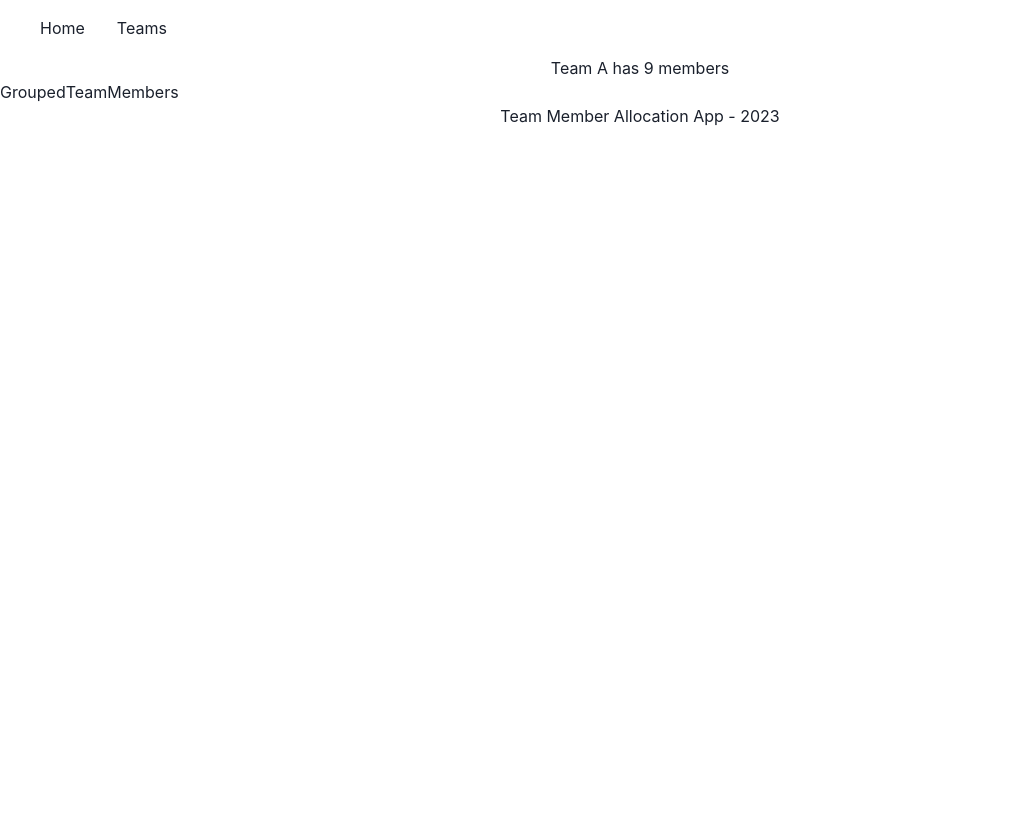
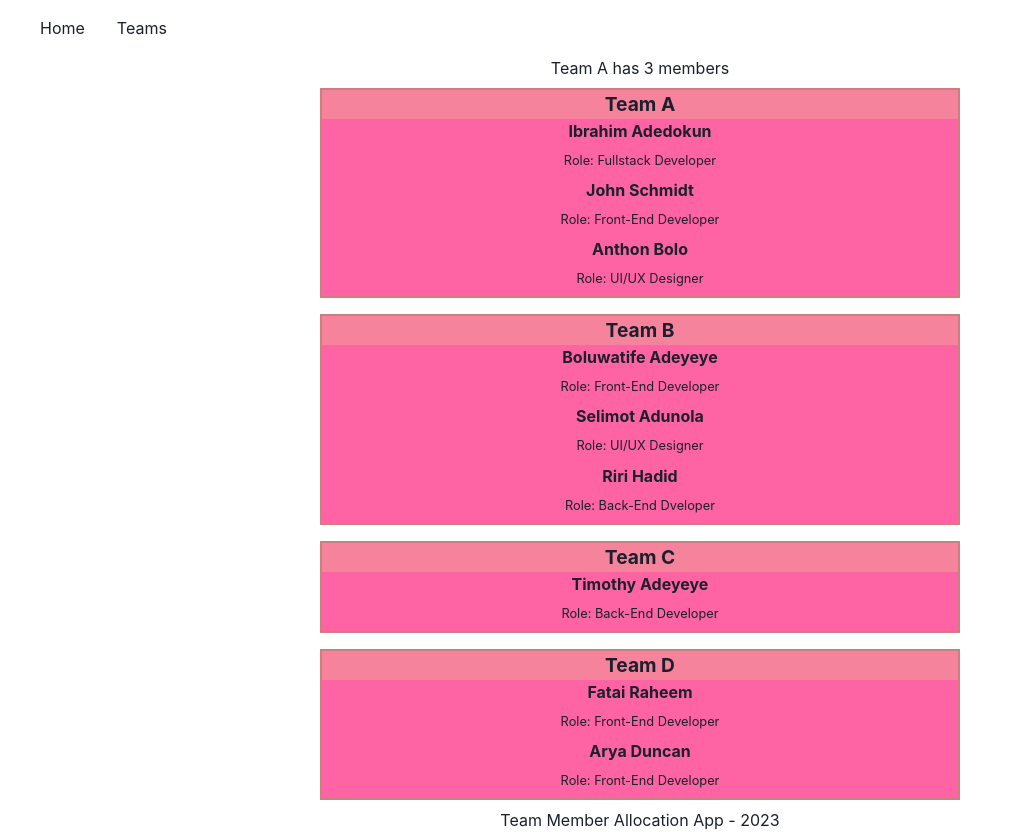
Before and after one commit to Adebayorr/freecode-react-one, a React (Vite) app: page /GroupedTeamMembers in a window 1280 px wide. Shown: the whole page, without its empty margins (0-1022 px from the left). Before the commit the page ends 800 px from the top, so only its background shows below. Built offline with nearby package versions, Linux system fonts and the light colour scheme.

Commit message:
styled the GroupedTeamMembers component

```diff
--- a/src/App.jsx
+++ b/src/App.jsx
@@ -102,7 +102,8 @@ function App() {
                 <Route index element={ <Employees
                 employees={employees} handleEmployeeCardClick={handleEmployeeCardClick}
                 handleTeamSelection={handleTeamSelection} selectedTeam={selectedTeam} />}/>
-                <Route path="/GroupedTeamMembers" element={<GroupedTeamMembers />}/>
+                <Route path="/GroupedTeamMembers" element={<GroupedTeamMembers employees={employees}
+                    selectedTeam={selectedTeam} setTeam={setTeam} />}/>
                 <Route path="*" element={<NotFound />} />
             </Route>
         )
--- a/src/Employees.jsx
+++ b/src/Employees.jsx
@@ -15,7 +15,7 @@ const Employees = ({handleEmployeeCardClick, handleTeamSelection, selectedTeam,
                 <option value="Team C">Team C</option>
                 <option value="Team D">Team D</option>
             </Select>
-            <SimpleGrid width={"60%"} spacing={10} margin={"20px auto"} columns={3}>
+            <SimpleGrid width={"60%"} spacing={10} margin={"20px auto"} columns={3} minW={"800px"} >
             {employees.map(employee => (
                     <Card key={employee.id} onClick={handleEmployeeCardClick} id={employee.id}
                     boxShadow={employee.team === selectedTeam?"#00000084 0px 1px 4px,#00000084 0 1px 4px": "#00000054 0 1px 1.5px"}>
@@ -23,7 +23,7 @@ const Employees = ({handleEmployeeCardClick, handleTeamSelection, selectedTeam,
                             <img src={employee.gender === "male" ? male : female} alt="" />
                         </CardBody>
                         <CardFooter>
-                            <Flex flexDirection={"column"} alignItems={"flex-start"}>
+                            <Flex className="employee-flex" flexDirection={"column"} alignItems={"flex-start"}>
                                 <h4>Name: { employee.fullName }</h4>
                                 <p>Role: { employee.role }</p>
                                 <p>Team { employee.team }</p>
@@ -37,10 +37,10 @@ const Employees = ({handleEmployeeCardClick, handleTeamSelection, selectedTeam,
 }
 
 Employees.propTypes = {
-    employees: PropTypes.object.isRequired,
+    employees: PropTypes.array.isRequired,
     handleEmployeeCardClick: PropTypes.func.isRequired,
     handleTeamSelection: PropTypes.string.isRequired,
-    selectedTeam: PropTypes.object.isRequired,
+    selectedTeam: PropTypes.string.isRequired,
 
   }
 
--- a/src/GroupedTeamMembers.jsx
+++ b/src/GroupedTeamMembers.jsx
@@ -1,11 +1,57 @@
 import { Flex } from "@chakra-ui/react";
+import PropTypes from "prop-types"
+import { useState } from "react";
 
-const GroupedTeamMembers = () => {
+const GroupedTeamMembers = ({employees, setTeam, selectedTeam}) => {
+
+
+
+    const groupTeamMembers = () => {
+        let teams = []
+        let teamAMembers = employees.filter(employee => employee.team === "Team A")
+        let teamA = {team: "Team A", members: teamAMembers, collapsed: selectedTeam === "Team A" ? false: true }
+        teams.push(teamA)
+
+        let teamBMembers = employees.filter(employee => employee.team === "Team B")
+        let teamB = {team: "Team B", members: teamBMembers, collapsed: selectedTeam === "Team B" ? false: true }
+        teams.push(teamB)
+
+        let teamCMembers = employees.filter(employee => employee.team === "Team C")
+        let teamC = {team: "Team C", members: teamCMembers, collapsed: selectedTeam === "Team C" ? false: true }
+        teams.push(teamC)
+
+        let teamDMembers = employees.filter(employee => employee.team === "Team D")
+        let teamD = {team: "Team D", members: teamDMembers, collapsed: selectedTeam === "Team D" ? false: true }
+        teams.push(teamD)
+
+        return teams
+    }
+    const  [groupedTeam, setGroupedTeam] = useState(groupTeamMembers())
+    const handleGroupClick = e => {
+        console.log(e.currentTarget.id)
+    }
     return (
-        <Flex>
-            GroupedTeamMembers
+        <Flex flexDirection={"column"}>
+            {groupedTeam.map(gt => (
+                <div key={gt.team} className="team_wrapper" id={gt.team} onClick={handleGroupClick}>
+                    <h2>{gt.team}</h2>
+                    {console.log(gt.members)}
+                    {gt.members.map(member => (
+                        <div key={member.id} className="teamMember_info">
+                            <h4>{member.fullName}</h4>
+                            <p>Role: {member.role}</p>
+                        </div>
+                    ))}
+                </div>
+            ))}
         </Flex>
      );
 }
 
 export default GroupedTeamMembers;
+
+GroupedTeamMembers.propTypes = {
+    employees: PropTypes.object.isRequired,
+    setTeam: PropTypes.func.isRequired,
+    selectedTeam: PropTypes.string.isRequired
+}
--- a/src/NotFound.jsx
+++ b/src/NotFound.jsx
@@ -2,8 +2,8 @@ import { Link } from "react-router-dom";
 
 const NotFound = () => {
     return (
-        <div>
-            <h1>Page Not Found</h1>
+        <div className="notfound">
+            <h1><span>404</span>Page Not Found</h1>
             <Link to="/">Go back to <span>Home</span></Link>
         </div>
      );
--- a/src/RootLayer.jsx
+++ b/src/RootLayer.jsx
@@ -8,7 +8,7 @@ const RootLayer = ({selectedTeam, employees}) => {
     return (
         <>
         <Navbar />
-        <Header selectedTeam={selectedTeam} selectedTeamCount={employees.map(employee => employee.team === selectedTeam).length}/>
+        <Header selectedTeam={selectedTeam} selectedTeamCount={employees.filter(employee => employee.team === selectedTeam).length}/>
         <Outlet />
         <Footer />
         </>
@@ -19,5 +19,5 @@ export default RootLayer;
 
 RootLayer.propTypes = {
     selectedTeam: PropTypes.string.isRequired,
-    employees: PropTypes.number.isRequired
+    employees: PropTypes.array.isRequired
 }
--- a/src/index.css
+++ b/src/index.css
@@ -14,3 +14,46 @@ a span {
   color: bisque;
   text-decoration: underline;
 }
+
+.notfound {
+  text-align: center;
+  margin: 10% auto;
+}
+.notfound h1 {
+  font-size: 24px;
+}
+
+.notfound h1 span {
+  font-size: 78px;
+  padding-right: 1rem;
+}
+
+.employee-flex h4, .employee-flex p {
+  text-align: left;
+}
+
+.team_wrapper {
+  border: 2px solid #cb807d;
+  margin: 0.5rem auto;
+  width: 50%;
+  max-width: 800px;
+  background: #fe64a3;
+  cursor: pointer;
+}
+
+.team_wrapper h2 {
+  background-color: #f6839c;
+  font-weight: bold;
+  font-size: 1.2rem;
+}
+
+.teamMember_info h4 {
+  font-size: 1rem;
+  font-weight: bold;
+}
+
+.teamMember_info p {
+  font-size: 0.8rem;
+  font-weight: 400;
+  padding: 0.5rem 0;
+}
```
